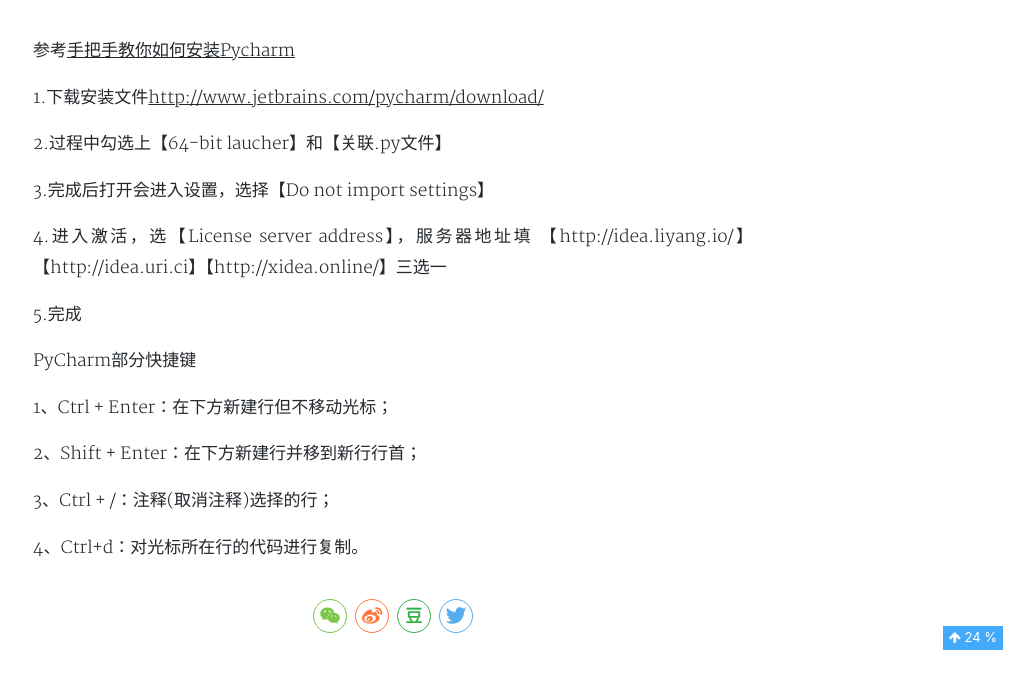
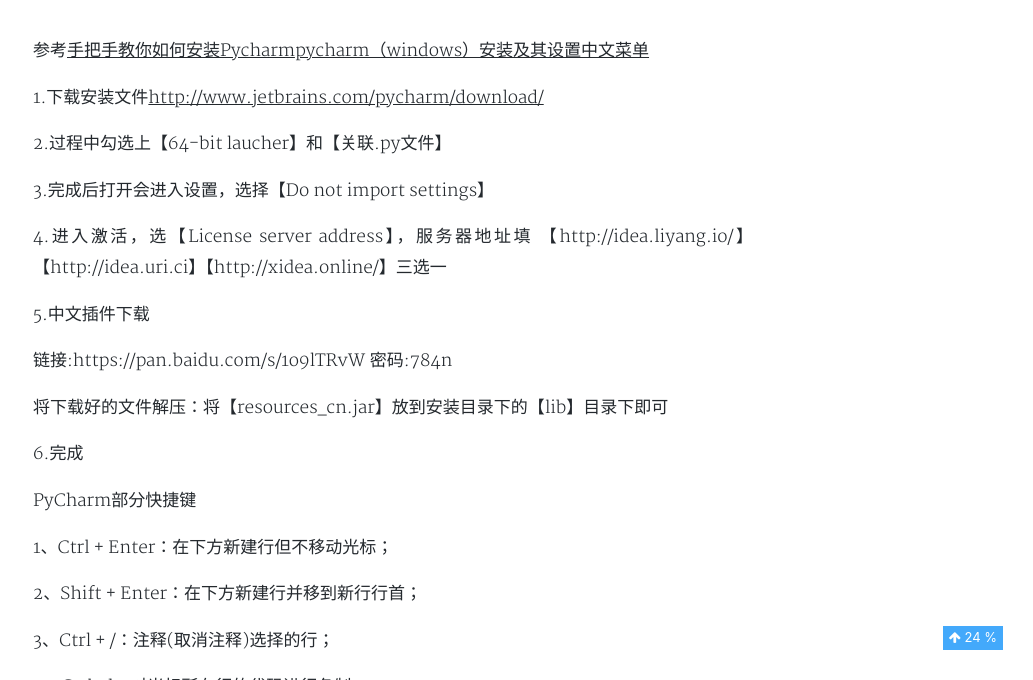
Before and after one commit to MasterYangY/yyblog, a Jekyll site: the page built from _posts/2018-07-18-PyCharm安装及激活.md, in a window 1280 px wide and 900 px high, scrolled down 244 px, cut to the strip 220-900 px from the top of the window. Shown: the whole strip, without its empty margins (247-1280 px from the left). Built offline with Jekyll 4.4.1, drawn with Linux system fonts in a browser that asks for light colours; nearby versions of some CDN libraries; comment, search, counter and statistics services are not loaded; a style sheet for code colours, icons or effects is not loaded.

Commit message:
article renew

```diff
--- a/_posts/2018-07-18-PyCharm安装及激活.md
+++ b/_posts/2018-07-18-PyCharm安装及激活.md
@@ -6,7 +6,7 @@
 cover: 'https://upload-images.jianshu.io/upload_images/11362503-8bba05bdd2e1654f.png'
 tags:  自学记录
 ---
-参考[手把手教你如何安装Pycharm](https://blog.csdn.net/pdcfighting/article/details/80297499)
+参考[手把手教你如何安装Pycharm](https://blog.csdn.net/pdcfighting/article/details/80297499)[pycharm（windows）安装及其设置中文菜单](https://www.cnblogs.com/QYGQH/p/7569769.html)
 
 1.下载安装文件[http://www.jetbrains.com/pycharm/download/](http://www.jetbrains.com/pycharm/download/)
 
@@ -17,7 +17,13 @@
 4.进入激活，选【License server address】，服务器地址填
 【http://idea.liyang.io/】【http://idea.uri.ci】【http://xidea.online/】三选一
 
-5.完成
+5.中文插件下载
+
+链接:https://pan.baidu.com/s/1o9lTRvW 密码:784n
+
+将下载好的文件解压：将【resources_cn.jar】放到安装目录下的【lib】目录下即可
+
+6.完成
 
 PyCharm部分快捷键
 
```
